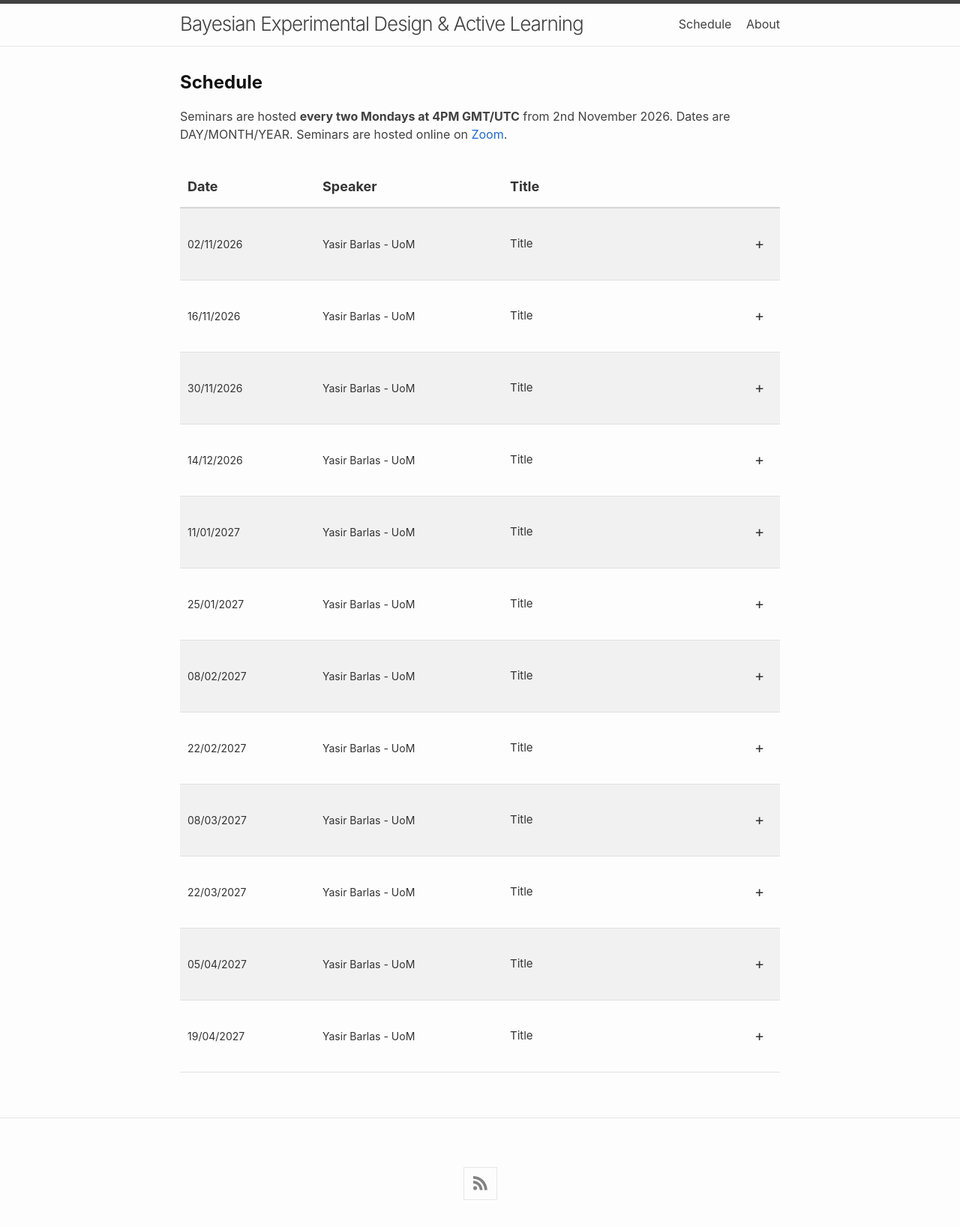
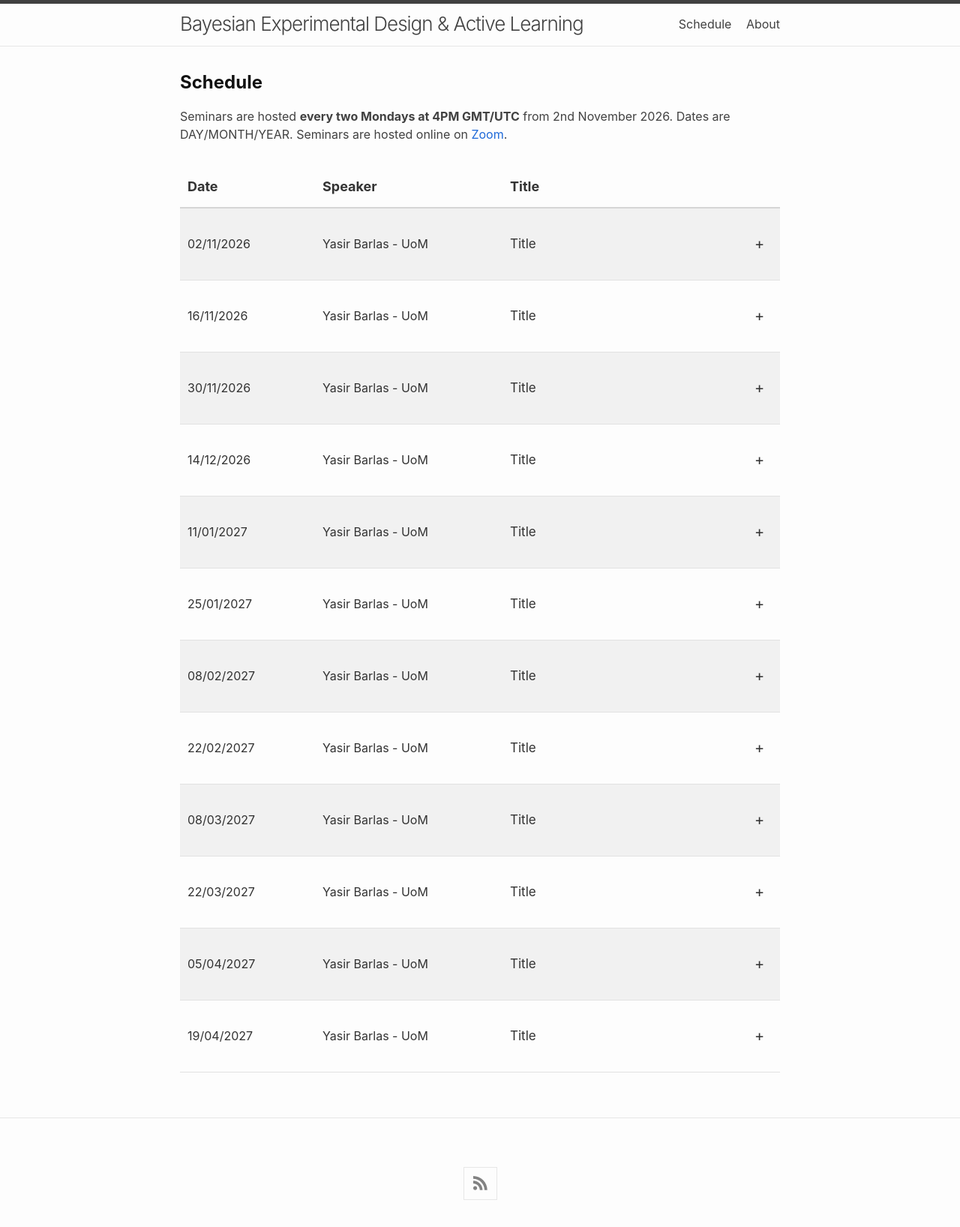
Before and after one commit to bayesiandesign/seminar, a Jekyll site: the page built from schedule.html, in a window 1280 px wide. Shown: the whole page at 75% size. Built offline with Jekyll 4.4.1, drawn with Linux system fonts in a browser that asks for light colours; nearby versions of some CDN libraries.

Commit message:
Update style.scss

```diff
--- a/assets/css/style.scss
+++ b/assets/css/style.scss
@@ -249,7 +249,7 @@
 
 
 .seminar-date {
-    font-size: 14px;
+    font-size: 16px;
 
     white-space: nowrap;
 }
@@ -258,7 +258,7 @@
 .seminar-speaker {
     padding-right: 20px;
 
-    font-size: 14px;
+    font-size: 16px;
     line-height: 1.5;
 }
 
@@ -266,7 +266,7 @@
 .seminar-title {
     padding-right: 15px;
 
-    font-size: 15px;
+    font-size: 17px;
     line-height: 1.5;
 }
 
```
